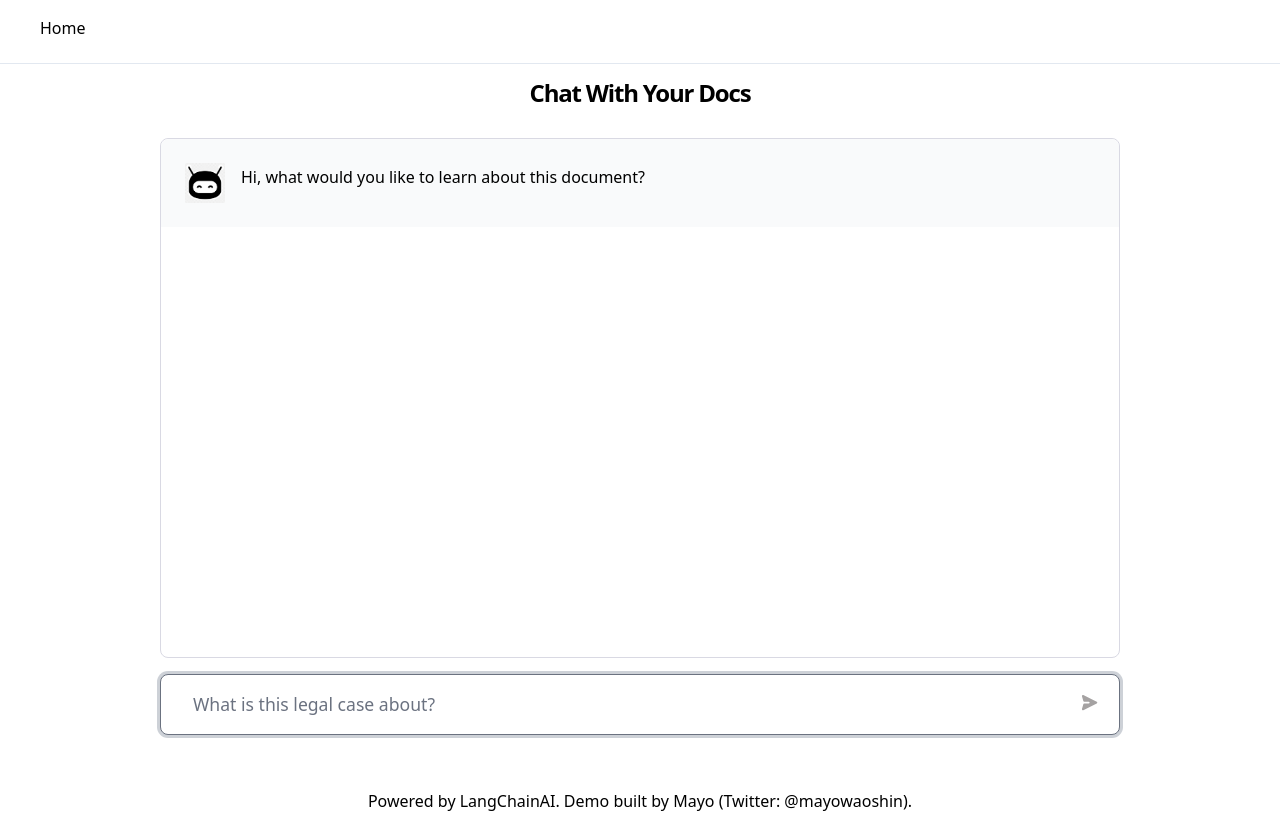
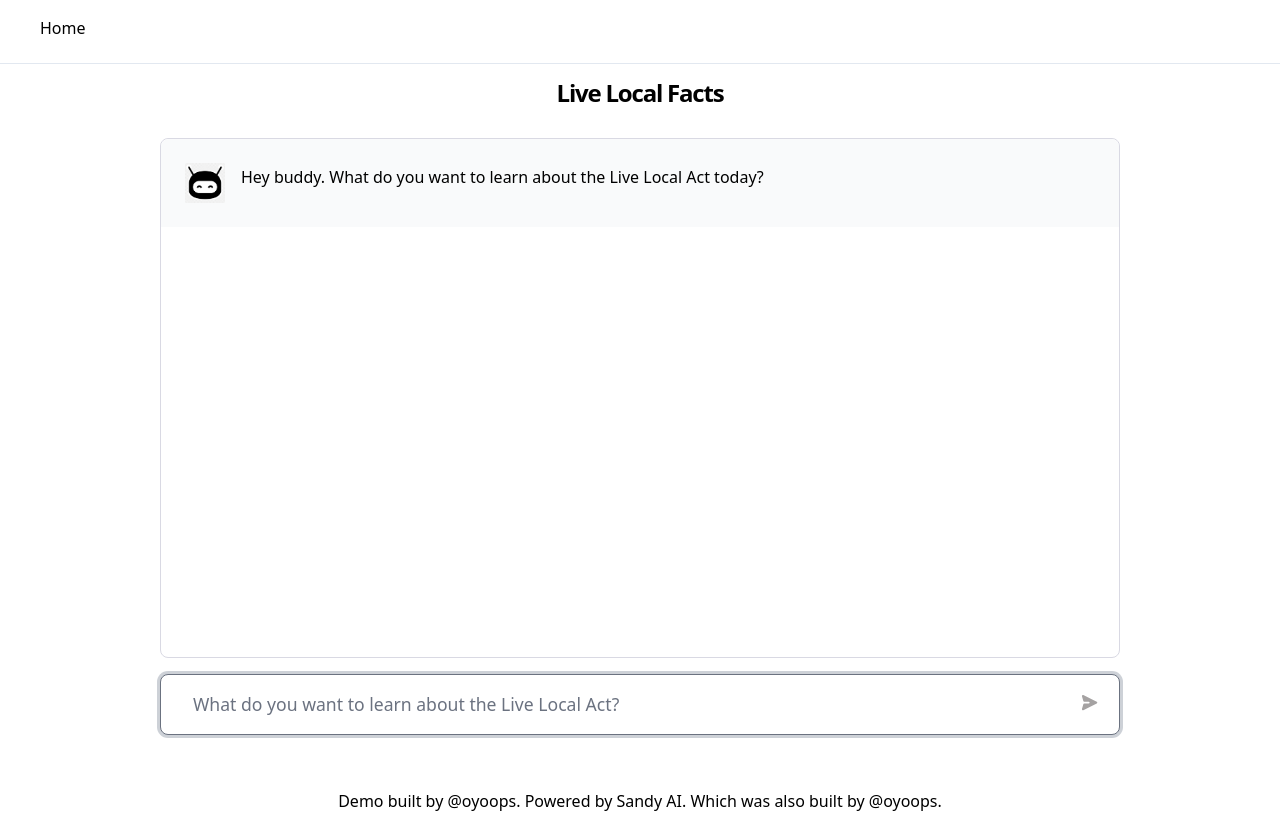
Before and after one commit to oyoops/LiveLocalFacts, a Next.js app: page / in a window 1280 px wide. Built offline with nearby package versions, Linux system fonts and the light colour scheme.

Commit message:
Update index.tsx

```diff
--- a/pages/index.tsx
+++ b/pages/index.tsx
@@ -25,7 +25,7 @@ export default function Home() {
   }>({
     messages: [
       {
-        message: 'Hi, what would you like to learn about this document?',
+        message: 'Hey buddy. What do you want to learn about the Live Local Act today?',
         type: 'apiMessage',
       },
     ],
@@ -48,7 +48,7 @@ export default function Home() {
     setError(null);
 
     if (!query) {
-      alert('Please input a question');
+      alert('Please ask a question.');
       return;
     }
 
@@ -125,7 +125,7 @@ export default function Home() {
       <Layout>
         <div className="mx-auto flex flex-col gap-4">
           <h1 className="text-2xl font-bold leading-[1.1] tracking-tighter text-center">
-            Chat With Your Docs
+            Live Local Facts
           </h1>
           <main className={styles.main}>
             <div className={styles.cloud}>
@@ -223,8 +223,8 @@ export default function Home() {
                     name="userInput"
                     placeholder={
                       loading
-                        ? 'Waiting for response...'
-                        : 'What is this legal case about?'
+                        ? 'Thinking...'
+                        : 'What do you want to learn about the Live Local Act?'
                     }
                     value={query}
                     onChange={(e) => setQuery(e.target.value)}
@@ -255,15 +255,13 @@ export default function Home() {
             </div>
             {error && (
               <div className="border border-red-400 rounded-md p-4">
-                <p className="text-red-500">{error}</p>
+                <p className="text-red-500">WHOOPS!!!!! {error}</p>
               </div>
             )}
           </main>
         </div>
         <footer className="m-auto p-4">
-          <a href="https://twitter.com/mayowaoshin">
-            Powered by LangChainAI. Demo built by Mayo (Twitter: @mayowaoshin).
-          </a>
+          Demo built by <a href="https://twitter.com/oyoops">@oyoops</a>. Powered by Sandy AI. Which was also built by @oyoops.
         </footer>
       </Layout>
     </>
```
